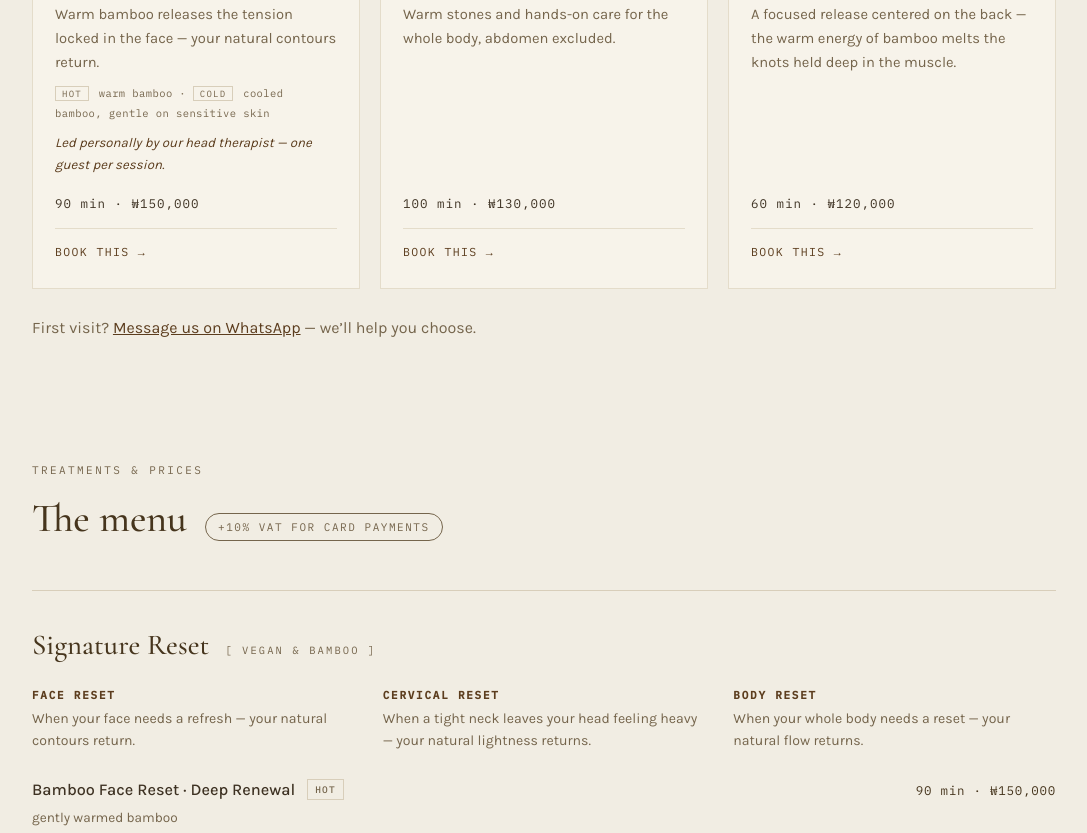
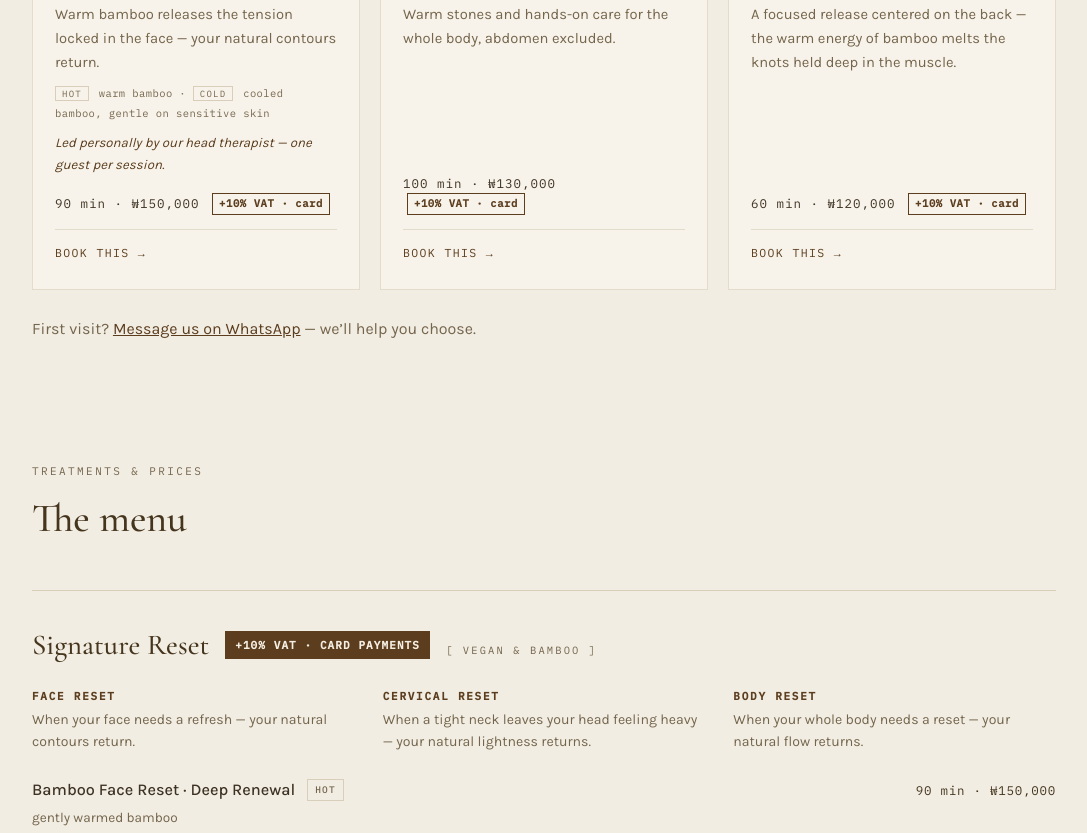
Before and after one commit to cjswo42116-max/cocoaroma, a plain HTML site: page index.html in a window 1280 px wide. Shown: the part 2334-3167 px from the top of the page, without its empty margins (96-1183 px from the left). Drawn offline with nearby package versions, Linux system fonts and the light colour scheme.

Commit message:
Make card-payment VAT label prominent on each menu category and card
Co-Authored-By: Claude Opus 5.5 <noreply@anthropic.com>

```diff
--- a/assets/css/style.css
+++ b/assets/css/style.css
@@ -67,21 +67,28 @@ h2 { font-size: clamp(1.7rem, 3.6vw, 2.5rem); line-height: 1.2; }
 
 .section-head { margin-bottom: clamp(28px, 5vw, 48px); }
 
-.menu-title-row {
-  display: flex;
-  flex-wrap: wrap;
-  align-items: baseline;
-  gap: 10px 18px;
-}
 .vat-note {
   font-family: var(--mono);
   font-size: 11px;
-  letter-spacing: 0.14em;
+  font-weight: 600;
+  letter-spacing: 0.1em;
   text-transform: uppercase;
-  color: var(--ink-soft);
-  border: 1px solid currentColor;
-  border-radius: 999px;
-  padding: 4px 12px;
+  color: #F5EFE3;
+  background: var(--accent);
+  padding: 5px 10px;
+  white-space: nowrap;
+  align-self: center;
+}
+.vat-inline {
+  display: inline-block;
+  font-size: 10.5px;
+  font-weight: 600;
+  letter-spacing: 0.06em;
+  color: var(--accent);
+  border: 1px solid var(--accent);
+  padding: 1px 6px;
+  margin-left: 4px;
+  vertical-align: 1px;
   white-space: nowrap;
 }
 
--- a/index.html
+++ b/index.html
@@ -42,7 +42,7 @@
   <link rel="preconnect" href="https://fonts.googleapis.com">
   <link rel="preconnect" href="https://fonts.gstatic.com" crossorigin>
   <link href="https://fonts.googleapis.com/css2?family=Cormorant+Garamond:ital,wght@0,500;0,600;1,500&family=IBM+Plex+Mono:wght@400;500&family=Karla:wght@400;500;600&family=Noto+Serif+KR:wght@500&display=swap" rel="stylesheet">
-  <link rel="stylesheet" href="assets/css/style.css?v=20261120">
+  <link rel="stylesheet" href="assets/css/style.css?v=20261120b">
   <link rel="preload" as="image" href="assets/img/hero.jpg">
 
   <script type="application/ld+json">
@@ -147,7 +147,7 @@
           <p class="card-desc">Warm bamboo releases the tension locked in the face — your natural contours return.</p>
           <p class="card-hotcold"><span>Hot</span> warm bamboo · <span>Cold</span> cooled bamboo, gentle on sensitive skin</p>
           <p class="card-note">Led personally by our head therapist — one guest per session.</p>
-          <p class="meta">90 min · ₩150,000</p>
+          <p class="meta">90 min · ₩150,000 <span class="vat-inline">+10% VAT · card</span></p>
           <a class="card-link" href="https://wa.me/821030721527?text=Hello!%20I%27d%20like%20to%20book%20at%20SPA%20CoCoAroma%20:)%0A-%20Name:%20%0A-%20Date%20%26%20time:%20%0A-%20Treatment:%20Bamboo%20Face%20Reset%20(90%20min%2C%20HOT%20or%20COLD)%0A-%20Number%20of%20guests:%20" target="_blank" rel="noopener">Book this →</a>
         </div>
       </article>
@@ -157,7 +157,7 @@
           <p class="tag">Recommended</p>
           <h3>Jeju Body Aroma Stone Therapy</h3>
           <p class="card-desc">Warm stones and hands-on care for the whole body, abdomen excluded.</p>
-          <p class="meta">100 min · ₩130,000</p>
+          <p class="meta">100 min · ₩130,000 <span class="vat-inline">+10% VAT · card</span></p>
           <a class="card-link" href="https://wa.me/821030721527?text=Hello!%20I%27d%20like%20to%20book%20at%20SPA%20CoCoAroma%20:)%0A-%20Name:%20%0A-%20Date%20%26%20time:%20%0A-%20Treatment:%20Jeju%20Body%20Aroma%20Stone%20Therapy%20(100%20min)%0A-%20Number%20of%20guests:%20" target="_blank" rel="noopener">Book this →</a>
         </div>
       </article>
@@ -167,7 +167,7 @@
           <p class="tag">Short on time</p>
           <h3>Bamboo Focused Body</h3>
           <p class="card-desc">A focused release centered on the back — the warm energy of bamboo melts the knots held deep in the muscle.</p>
-          <p class="meta">60 min · ₩120,000</p>
+          <p class="meta">60 min · ₩120,000 <span class="vat-inline">+10% VAT · card</span></p>
           <a class="card-link" href="https://wa.me/821030721527?text=Hello!%20I%27d%20like%20to%20book%20at%20SPA%20CoCoAroma%20:)%0A-%20Name:%20%0A-%20Date%20%26%20time:%20%0A-%20Treatment:%20Bamboo%20Focused%20Body%20(60%20min)%0A-%20Number%20of%20guests:%20" target="_blank" rel="noopener">Book this →</a>
         </div>
       </article>
@@ -179,16 +179,14 @@
   <section class="menu" id="treatments">
     <div class="section-head reveal">
       <p class="eyebrow">Treatments &amp; prices</p>
-      <div class="menu-title-row">
-        <h2>The menu</h2>
-        <span class="vat-note">+10% VAT for card payments</span>
-      </div>
+      <h2>The menu</h2>
     </div>
 
     <!-- Signature Reset -->
     <div class="menu-cat reveal">
       <div class="menu-cat-head">
         <h3>Signature Reset</h3>
+        <span class="vat-note">+10% VAT · card payments</span>
         <span class="cat-kicker">[ Vegan &amp; Bamboo ]</span>
       </div>
       <div class="triptych">
@@ -214,6 +212,7 @@
     <div class="menu-cat reveal">
       <div class="menu-cat-head">
         <h3>Jeju Aroma Therapy</h3>
+        <span class="vat-note">+10% VAT · card payments</span>
         <span class="cat-kicker">Hands-on · Essential oils</span>
       </div>
       <p class="cat-intro">
@@ -238,6 +237,7 @@
     <div class="menu-cat reveal">
       <div class="menu-cat-head">
         <h3>Aroma Sauna</h3>
+        <span class="vat-note">+10% VAT · card payments</span>
         <span class="cat-kicker">Warmth · Aroma · Release</span>
       </div>
       <p class="cat-intro">
@@ -255,6 +255,7 @@
     <div class="menu-cat reveal">
       <div class="menu-cat-head">
         <h3>Add-ons</h3>
+        <span class="vat-note">+10% VAT · card payments</span>
       </div>
       <ul class="rows rows-compact">
         <li class="row"><div class="row-name">Foot Therapy</div><div class="row-meta">60 min · ₩80,000</div></li>
@@ -535,6 +536,6 @@
     <svg viewBox="0 0 32 32" aria-hidden="true"><path d="M16.04 4.5c-6.36 0-11.52 5.16-11.52 11.52 0 2.03.53 4.01 1.54 5.76L4.5 27.5l5.86-1.53a11.47 11.47 0 0 0 5.68 1.5h.01c6.35 0 11.51-5.16 11.51-11.52 0-3.08-1.2-5.97-3.37-8.14A11.44 11.44 0 0 0 16.04 4.5zm0 21.02h-.01c-1.72 0-3.4-.46-4.87-1.33l-.35-.21-3.48.91.93-3.39-.23-.35a9.55 9.55 0 0 1-1.47-5.13c0-5.28 4.3-9.57 9.58-9.57 2.56 0 4.96 1 6.77 2.8a9.52 9.52 0 0 1 2.8 6.77c0 5.28-4.3 9.57-9.57 9.57zm5.25-7.17c-.29-.14-1.7-.84-1.97-.94-.26-.1-.46-.14-.65.15-.19.29-.74.93-.91 1.12-.17.19-.34.22-.62.07-.29-.14-1.22-.45-2.32-1.43a8.64 8.64 0 0 1-1.6-1.99c-.17-.29-.02-.44.13-.59.13-.13.29-.34.43-.5.14-.17.19-.29.29-.48.1-.19.05-.36-.02-.5-.07-.14-.65-1.56-.89-2.14-.23-.56-.47-.48-.65-.49h-.55c-.19 0-.5.07-.77.36-.26.29-1 .98-1 2.4 0 1.41 1.03 2.78 1.17 2.97.14.19 2.03 3.1 4.91 4.34.69.3 1.22.47 1.64.61.69.22 1.31.19 1.81.11.55-.08 1.7-.7 1.94-1.37.24-.67.24-1.25.17-1.37-.07-.12-.26-.19-.55-.34z"/></svg>
   </a>
 
-  <script src="assets/js/main.js?v=20261120">
+  <script src="assets/js/main.js?v=20261120b">
 </body>
 </html>
```
